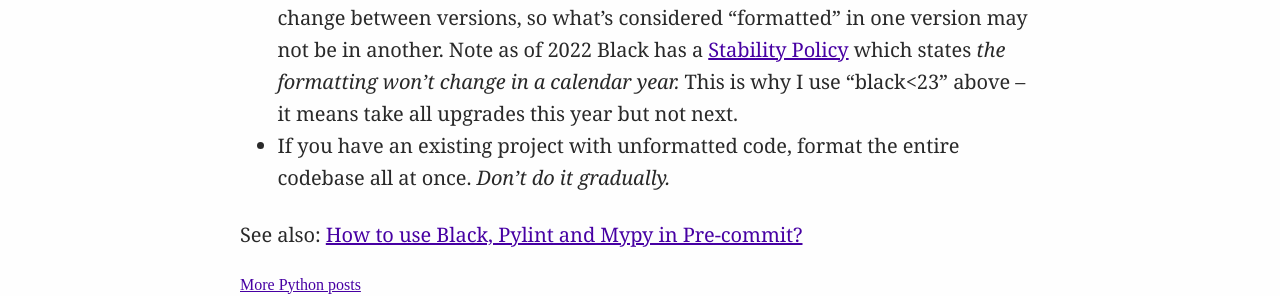
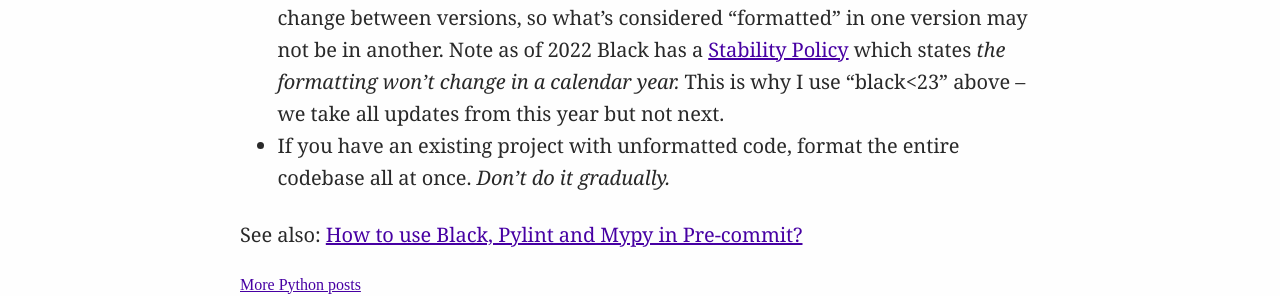
Before and after one commit to explodinglabs/explodinglabs.github.io, a Jekyll site: the page built from docs/_posts/python/2021-07-01-code-quality-github-actions.markdown, in a window 1280 px wide. Shown: the part 1293-1589 px from the top of the page. Built offline with Jekyll 4.4.1, drawn with Linux system fonts in a browser that asks for light colours.

Commit message:
Update 2021-07-01-code-quality-github-actions.markdown

```diff
--- a/docs/_posts/python/2021-07-01-code-quality-github-actions.markdown
+++ b/docs/_posts/python/2021-07-01-code-quality-github-actions.markdown
@@ -54,7 +54,7 @@ jobs:
   2022 Black has a
   [Stability Policy](https://black.readthedocs.io/en/stable/the_black_code_style/index.html)
   which states _the formatting won't change in a calendar year._ This is why I use "black<23"
-  above -- it means take all upgrades this year but not next.
+  above -- we take all updates from this year but not next.
 - If you have an existing project with unformatted code, format the entire
   codebase all at once. _Don't do it gradually._
 
```
